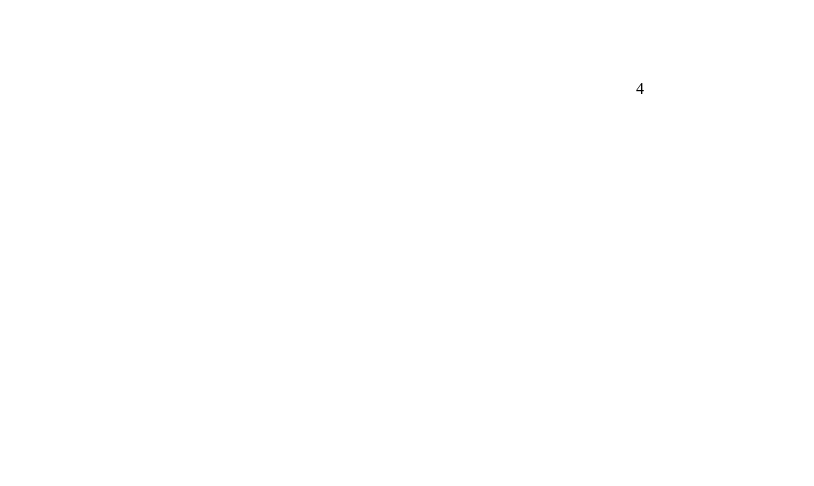
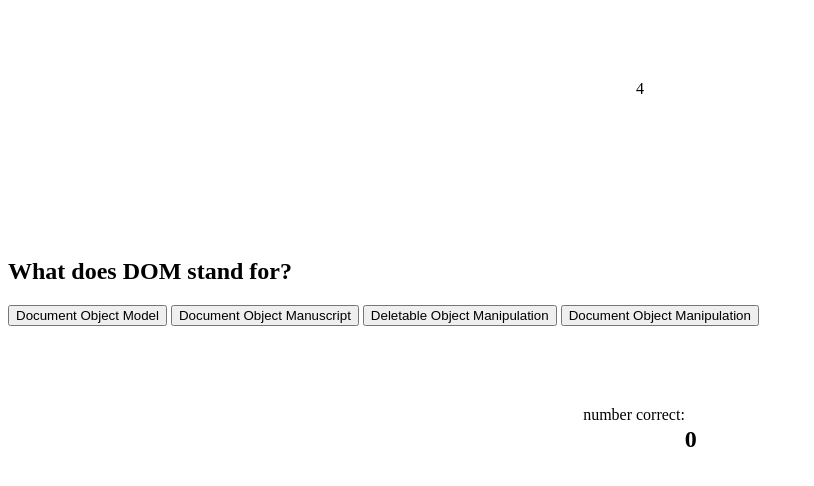
Before and after one commit to OilPainter1/Javascript-Quiz, a plain HTML site: page index.html in a window 1280 px wide. Both pictures are taken after a click on the button "Start". Shown: the whole page, without its empty margins (0-814 px from the left). Drawn offline with Linux system fonts and the light colour scheme.

Commit message:
save point

```diff
--- a/index.html
+++ b/index.html
@@ -15,6 +15,14 @@
             Start
         </button>
     </div>
+    <section>
+        <h2 id="question"></h2>
+        <button id="btn1"></button>
+        <button id="btn2"></button>
+        <button id="btn3"></button>
+        <button id="btn4"></button>
+    </section>
+    <div id="correct">number correct: <h2>0</h2></div>
     <script src="index.js"></script>
 </body>
 </html>
--- a/index.js
+++ b/index.js
@@ -6,6 +6,7 @@ startBtn.addEventListener("click",(event)=>{
     event.preventDefault
     startBtn.remove()
     renderTimer()
+    renderQuestions(0)
     setTimeout(timeRanOut,6000)
 
 })
@@ -29,3 +30,23 @@ function renderTimer(){
 function timeRanOut(){
     console.log("out of time")
 }
+
+function renderQuestions(index){
+    document.getElementById('question').textContent=questions[index]
+    document.getElementById('btn1').textContent= answers[index][0]
+    document.getElementById('btn2').textContent= answers[index][1]
+    document.getElementById('btn3').textContent= answers[index][2]
+    document.getElementById('btn4').textContent= answers[index][3]
+    document.getElementById('btn1').addEventListener("click",(event)=>{
+        document.getElementById("correct").textContent=document.getElementById("correct").textContent++
+    })
+    return
+}
+
+
+
+
+
+var questions=["What does DOM stand for?", "Which of the following is not a javascript type?", "Which of the following is javascript for the logical 'AND' operator?", "Which of the following is a boolean?","Which of the following does not evaluate to true?"]
+
+var answers=[["Document Object Model","Document Object Manuscript","Deletable Object Manipulation","Document Object Manipulation"]]
```
